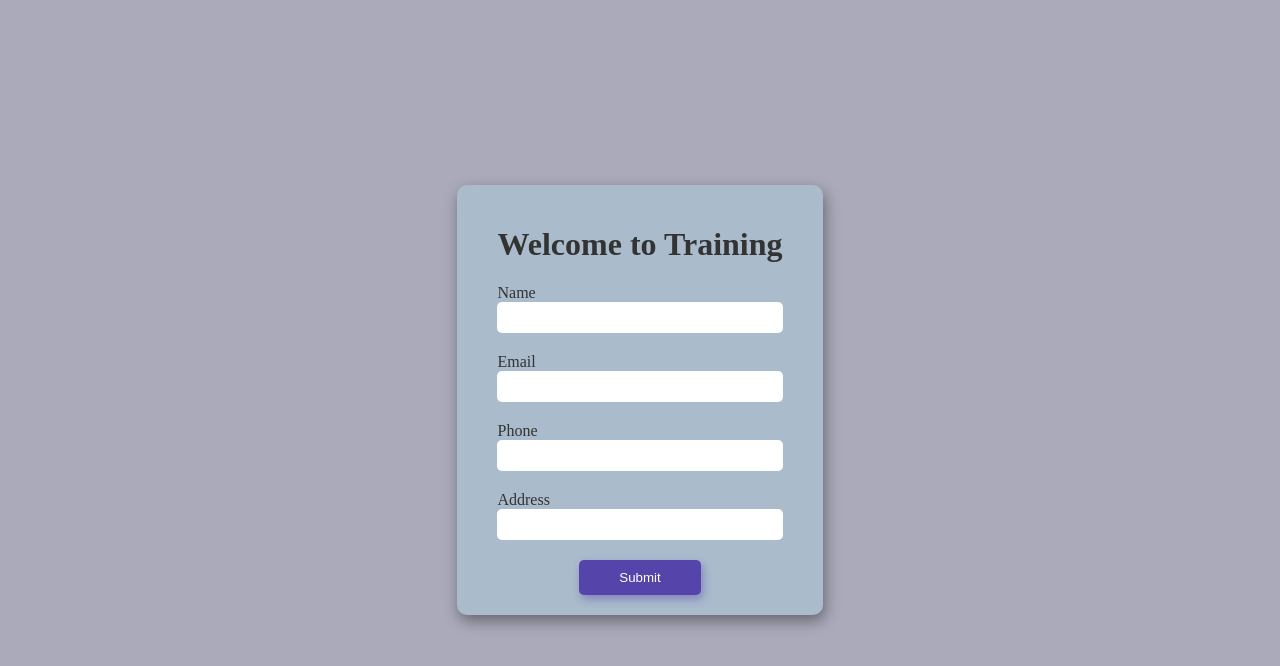
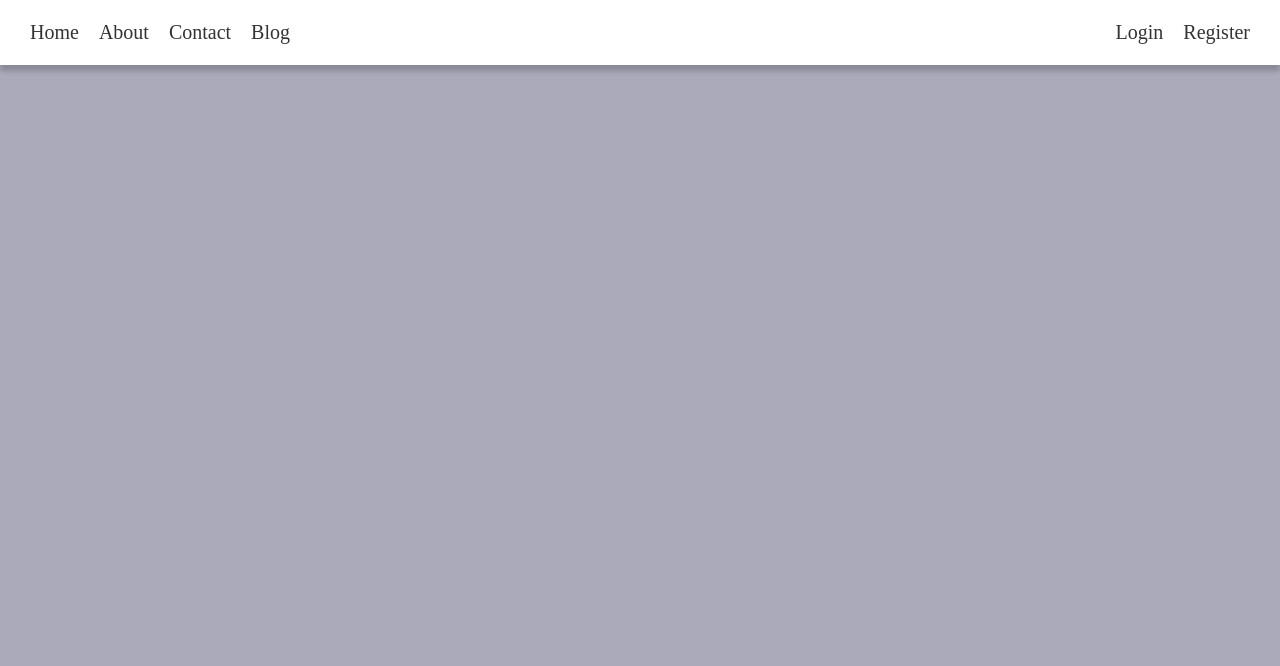
Before and after one commit to pramod-7777/Training, a website: page index.htm in a window 1280 px wide. Drawn offline with Linux system fonts and the light colour scheme.

Commit message:
Added Navbar

```diff
--- a/css/style.css
+++ b/css/style.css
@@ -7,6 +7,38 @@ body {
     width: 100vw;
     justify-content: center;
     align-items: center;
+}
+
+ul {
+    padding: 0;
+}
+
+.nav {
+    background-color: #fff;
+    position: fixed;
+    top:0;
+    left: 0;
+    width: calc(100% - 40px);
+    box-shadow: 0px 6px 5px rgba(0, 0, 0, 0.2);
+    z-index: 10;
+    display: flex;
+    justify-content: space-between;
+    padding: 0px 20px;
+}
+
+.navbar-left, .navbar-right {
+    list-style: none;
+    display: flex;
+}
+
+.navlink {
+    font-size: 20px;
+    padding: 5px 10px;
+}
+
+.navlink a {
+    color: #333;
+    text-decoration: none;
 }
 
 .input-form {
--- a/index.htm
+++ b/index.htm
@@ -10,29 +10,29 @@
     </head>
 
     <body>
-        <div class="input-form">
-            <h1>Welcome to Training</h1>
-            <form onsubmit="submitForm()">
-                <div class="form-control">
-                    <label for="name">Name</label>
-                    <input type="text" name="name" id="name">
-                </div>
-                <div class="form-control">
-                    <label for="email">Email</label>
-                    <input type="text" name="email" id="email">
-                </div>
-                <div class="form-control">
-                    <label for="phone">Phone</label>
-                    <input type="text" name="phone" id="phone">
-                </div>
-                <div class="form-control">
-                    <label for="address">Address</label>
-                    <input type="text" name="address" id="address">
-                </div>
-                <div class="submit-btn-wrapper">
-                    <input type="submit" name="submit" class="submit-btn">
-                </div>
-            </form>
+        <div class="nav">
+            <ul class="navbar-left">
+                <li class="navlink">
+                    <a href="/">Home</a>
+                </li>
+                <li class="navlink">
+                    <a href="/about.htm">About</a>
+                </li>
+                <li class="navlink">
+                    <a href="/contact.htm">Contact</a>
+                </li>
+                <li class="navlink">
+                    <a href="/blog.htm">Blog</a>
+                </li>
+            </ul>
+            <ul class="navbar-right">
+                <li class="navlink">
+                    <a href="login.htm">Login</a>
+                </li>
+                <li class="navlink">
+                    <a href="register.htm">Register</a>
+                </li>
+            </ul>
         </div>
         <script src="js/script.js"></script>
     </body>
```
Also changed, not shown: login.htm (added, +64 -0 lines).
